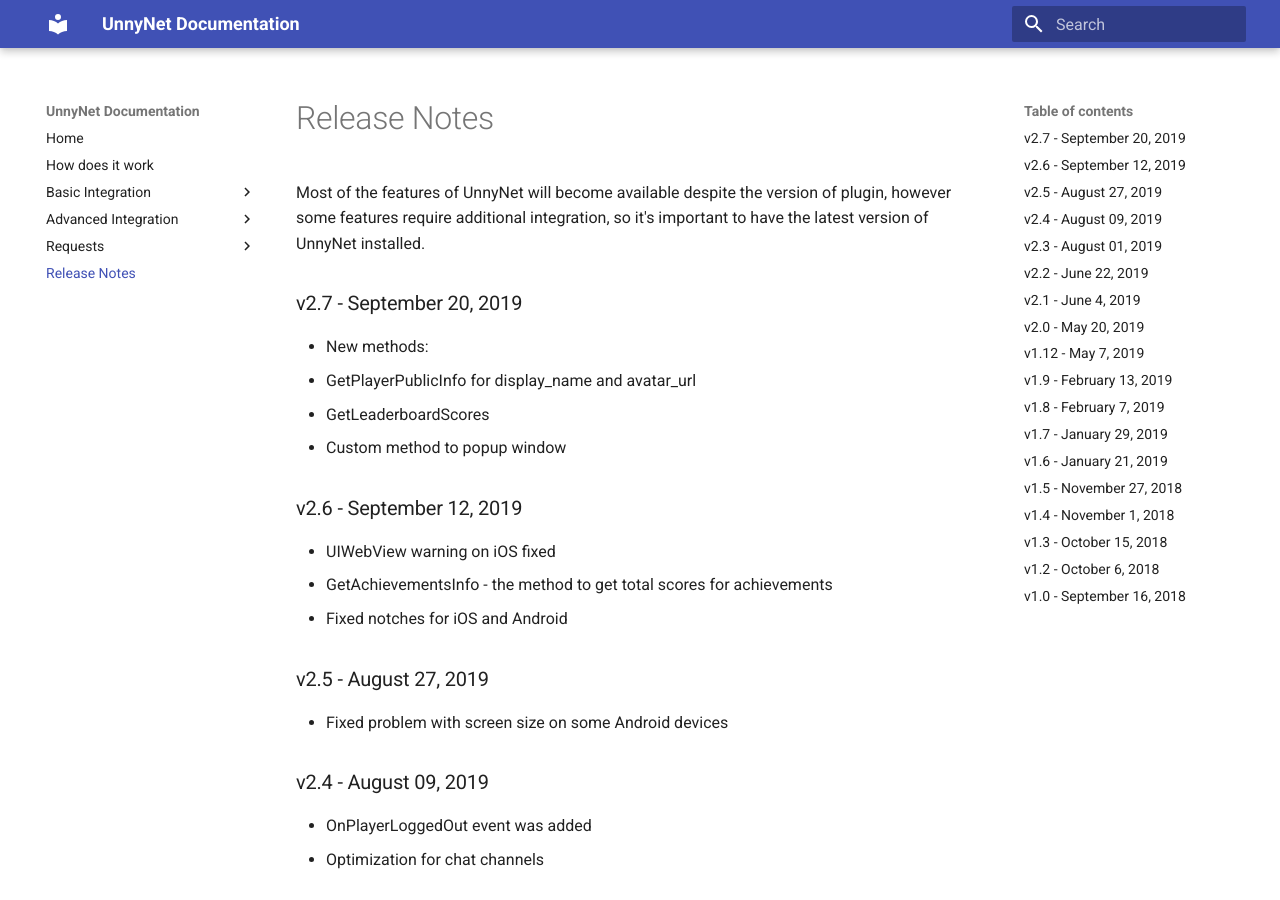
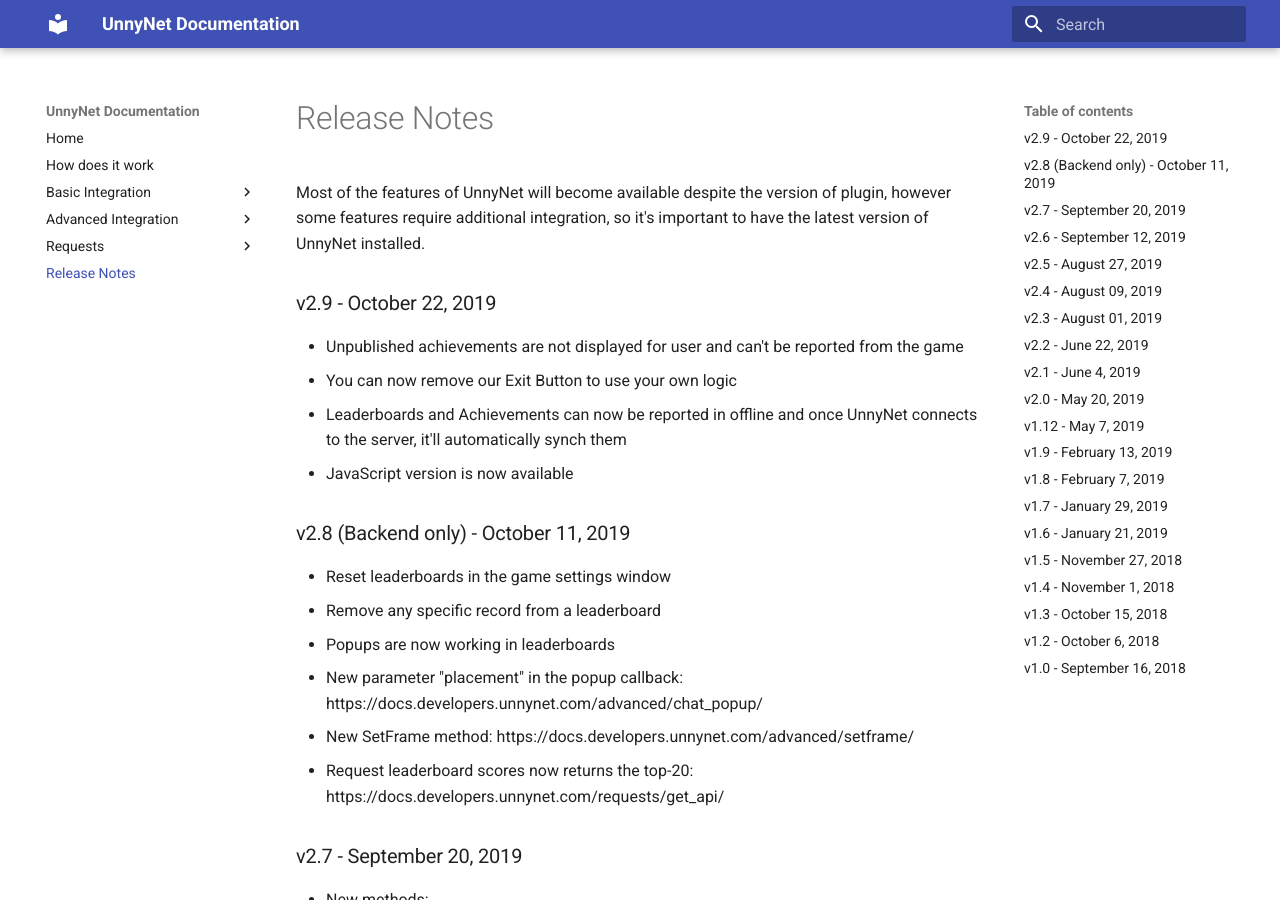
Before and after one commit to unnynet/unnynet-docs, an MkDocs documentation site: the page built from docs/release_notes.md, in a window 1280 px wide and 900 px high. Built offline with MkDocs 1.6.1 and Material for MkDocs 9.7.7, drawn with Linux system fonts in a browser that asks for light colours.

Commit message:
release notes

```diff
--- a/docs/release_notes.md
+++ b/docs/release_notes.md
@@ -1,6 +1,20 @@
 # Release Notes
 
 Most of the features of UnnyNet will become available despite the version of plugin, however some features require additional integration, so it's important to have the latest version of UnnyNet installed.
+
+### v2.9 - October 22, 2019
+* Unpublished achievements are not displayed for user and can't be reported from the game
+* You can now remove our Exit Button to use your own logic
+* Leaderboards and Achievements can now be reported in offline and once UnnyNet connects to the server, it'll automatically synch them
+* JavaScript version is now available
+
+### v2.8 (Backend only) - October 11, 2019
+* Reset leaderboards in the game settings window
+* Remove any specific record from a leaderboard
+* Popups are now working in leaderboards
+* New parameter "placement" in the popup callback: https://docs.developers.unnynet.com/advanced/chat_popup/
+* New SetFrame method: https://docs.developers.unnynet.com/advanced/setframe/
+* Request leaderboard scores now returns the top-20: https://docs.developers.unnynet.com/requests/get_api/
 
 ### v2.7 - September 20, 2019
 * New methods:
--- a/mkdocs.yml
+++ b/mkdocs.yml
@@ -19,10 +19,12 @@
       - How to start: basic/basic.md
       - Platforms:
         - Unity3D: basic/integration_unity3d.md
+        - JavaScript: basic/integration_javascript.md
         - Android:
           - Basics: basic/integration_android.md
           - Proguard: basic/integration_android_proguard.md
       - Authorization: basic/authorization.md
+      - JSON: basic/json.md
     - Advanced Integration:
       - Leaderboards: advanced/leaderboards.md
       - Achievements: advanced/achievements.md
```
Also changed, not shown: docs/basic/integration_javascript.md (+1 -1 lines), docs/basic/json.md (added, +7 -0 lines), docs/requests/response_data.md (+3 -1 lines).
